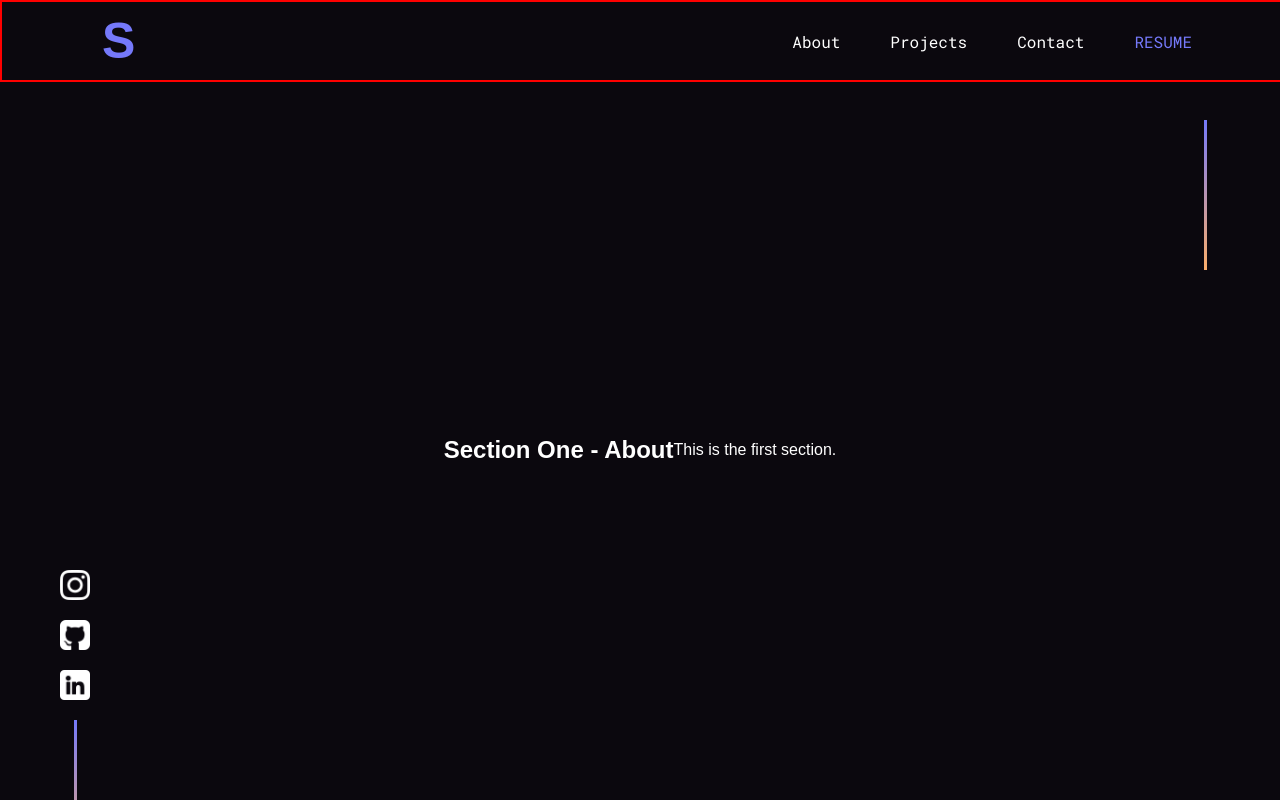
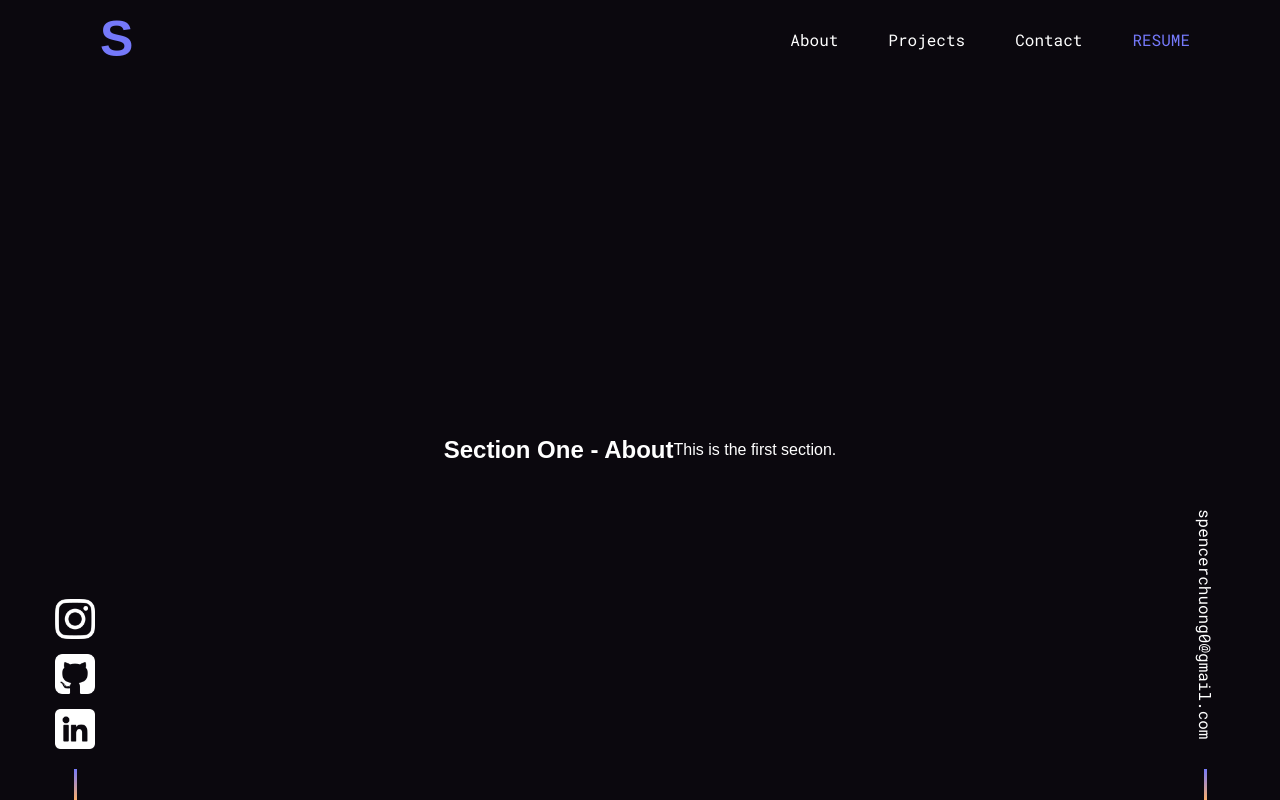
Before and after one commit to skchuong100/my-portfolio, a React (Create React App) app: page / in a window 1280 px wide. Shown: the top 800 px of the page. Built offline with nearby package versions, Linux system fonts and the light colour scheme; a web font is replaced by a local one.

Commit message:
Finished Sidebars

```diff
--- a/src/components/Navbar.css
+++ b/src/components/Navbar.css
@@ -23,7 +23,6 @@ body::-webkit-scrollbar {
     align-items: center;
     padding: 10px 40px; /* General padding for the navbar to create space on both sides */
     z-index: 1000;
-    border: 2px solid red; /* Optional: Border for debugging */
 }
 
 .navbar-left {
--- a/src/components/Sidebars.css
+++ b/src/components/Sidebars.css
@@ -1,50 +1,82 @@
-.left-sidebar,
-.right-sidebar {
+/* Shared sidebar layout for both left and right */
+.sidebar {
     position: fixed;
-    top: 100px;
+    top: 0;
     height: 100vh; /* Full height of the viewport */
-    width: 150px; /* Width of the sidebar */
+    width: 150px; /* Width of both sidebars */
     display: flex;
-    flex-direction: column; /* Stack items vertically */
-    align-items: center; /* Center items horizontally */
-    justify-content: space-between; /* Space icons and line appropriately */
-    z-index: 999; /* Ensure the sidebar is on top of other elements */
-    background-color: transparent; /* Transparent sidebar */
+    flex-direction: column;
+    justify-content: space-between; /* Space between containers and the bar */
+    align-items: center;
+    z-index: 999;
+    background-color: transparent;
+    padding-top: 0px; /* Adjust padding to control the top positioning */
 }
 
+/* Specific positioning for left and right */
 .left-sidebar {
-    position: fixed;
-    left: 0;
-    top: 550px;
-    height: 100vh; /* Full height of the viewport */
-    width: 150px; /* Width of the sidebar */
-    display: flex;
-    flex-direction: column; /* Stack items vertically */
-    align-items: center; /* Center items horizontally */
-    justify-content: flex-start; /* Align items to the start, reducing space between them */
-    z-index: 999; /* Ensure the sidebar is on top of other elements */
-    background-color: transparent; /* Transparent sidebar */
-    padding-top: 20px; /* Optional: Adjust padding to fine-tune spacing */
+    left: 0; /* Align to the left */
 }
 
 .right-sidebar {
     right: 0; /* Align to the right */
 }
-
+.sidebar-icon {
+    width: 40px; /* Adjust icon size */
+    height: 40px;
+    background-size: contain;
+    background-repeat: no-repeat;
+    background-position: center;
+    transition: all 0.3s ease;
+}
+/* Icon container in the left sidebar */
 .icon-container {
     display: flex;
-    flex-direction: column; /* Stack icons vertically */
-    gap: 20px; /* Space between icons */
+    flex-direction: column;
+    align-items: center;
+    gap: 15px; /* Reduce the gap between icons */
+    margin-top: 599px; /* Reduced margin between the email container and the bar */
+
 }
 
-.sidebar-icon {
-    width: 30px; /* Adjust to the width of your icons */
-    height: 30px; /* Adjust to the height of your icons */
-    background-size: contain; /* Ensure the background image covers the whole div */
-    background-repeat: no-repeat; /* Prevent the background image from repeating */
-    background-position: center; /* Center the background image */
-    transition: all 0.3s ease; /* Smooth transition */
+/* Email container in the right sidebar */
+.email-container {
+    display: flex;
+    flex-direction: column;
+    align-items: center;
+    margin-top: 509px; /* Reduced margin between the email container and the bar */
+
 }
+
+/* Gradient line - ensure it's aligned properly */
+.gradient-line {
+    width: 3px;
+    height: 150px;
+    background: linear-gradient(#7579FA, #FBAE6A);
+}
+
+/* Email text in the right sidebar */
+.email-text {
+    font-size: 16px;
+    font-weight: 400; /* Regular weight */
+    color: white;
+    writing-mode: vertical-rl;
+    text-orientation: mixed;
+    transform: rotate(360deg); /* Ensure the text is top to bottom */
+    text-decoration: none;
+    transition: color 0.3s ease;
+    margin-bottom: 10px; /* Fine-tune spacing between email text and the bar */
+    font-family: "Roboto Mono", monospace;
+
+}
+
+.email-text:hover {
+    background: linear-gradient(145deg, #7579FA, #FBAE6A);
+    -webkit-background-clip: text;
+    -webkit-text-fill-color: transparent; /* Make text transparent to show the gradient */
+    font-weight: 700; /* Make the font bold when hovered */
+}
+
 
 .icon-instagram {
     background-image: url('../assets/instagramWhite.png');
--- a/src/components/Sidebars.js
+++ b/src/components/Sidebars.js
@@ -4,7 +4,7 @@ import './Sidebars.css';
 const Sidebars = () => {
     return (
         <>
-            <div className="left-sidebar">
+            <div className="sidebar left-sidebar">
                 <div className="icon-container">
                     <a href="https://www.instagram.com/chuongspencer48/" target="_blank" rel="noopener noreferrer">
                     <div className="sidebar-icon icon-instagram"></div>
@@ -18,7 +18,10 @@ const Sidebars = () => {
                 </div>
                 <div className="gradient-line"></div>
             </div>
-            <div className="right-sidebar">
+            <div className="sidebar right-sidebar">
+                <div className="email-container">
+                    <a href="mailto:spencerchuong0@gmail.com" className="email-text">spencerchuong0@gmail.com</a>
+                </div>
                 <div className="gradient-line"></div>
             </div>
         </>
```
